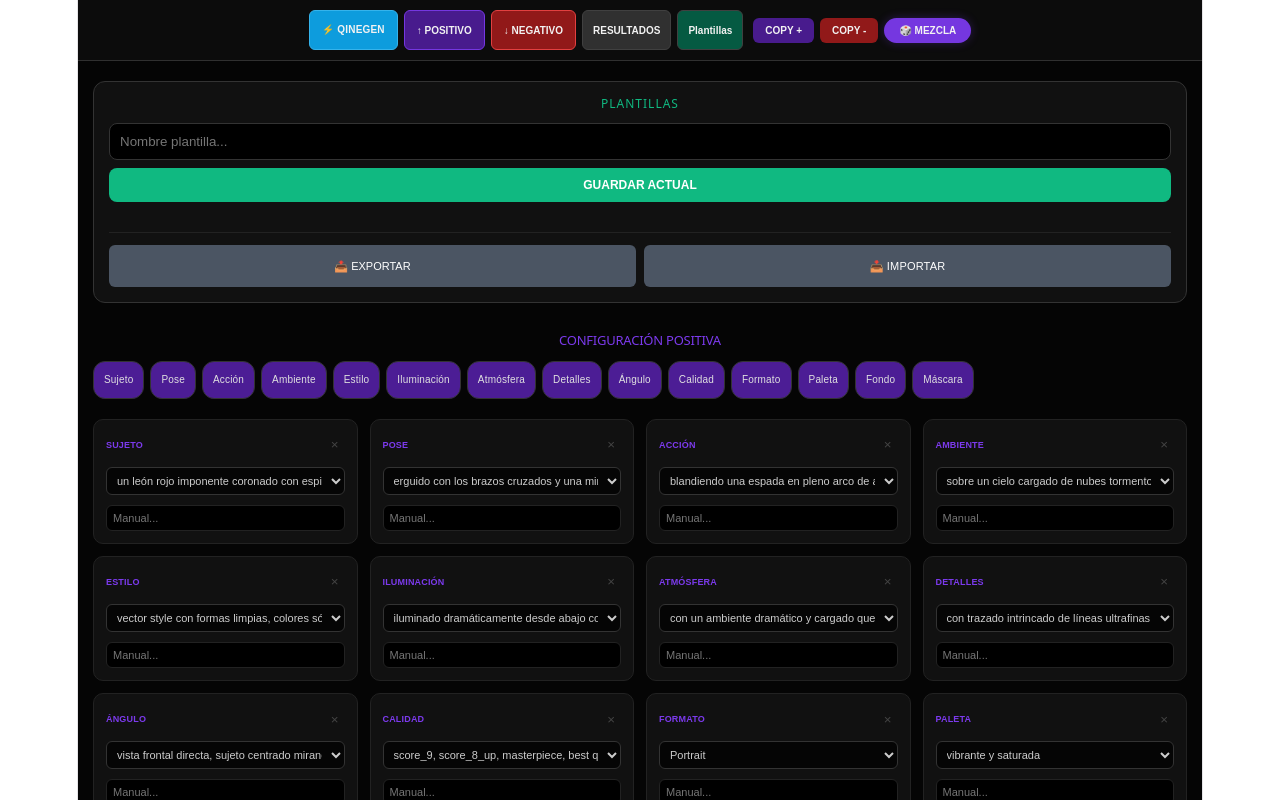
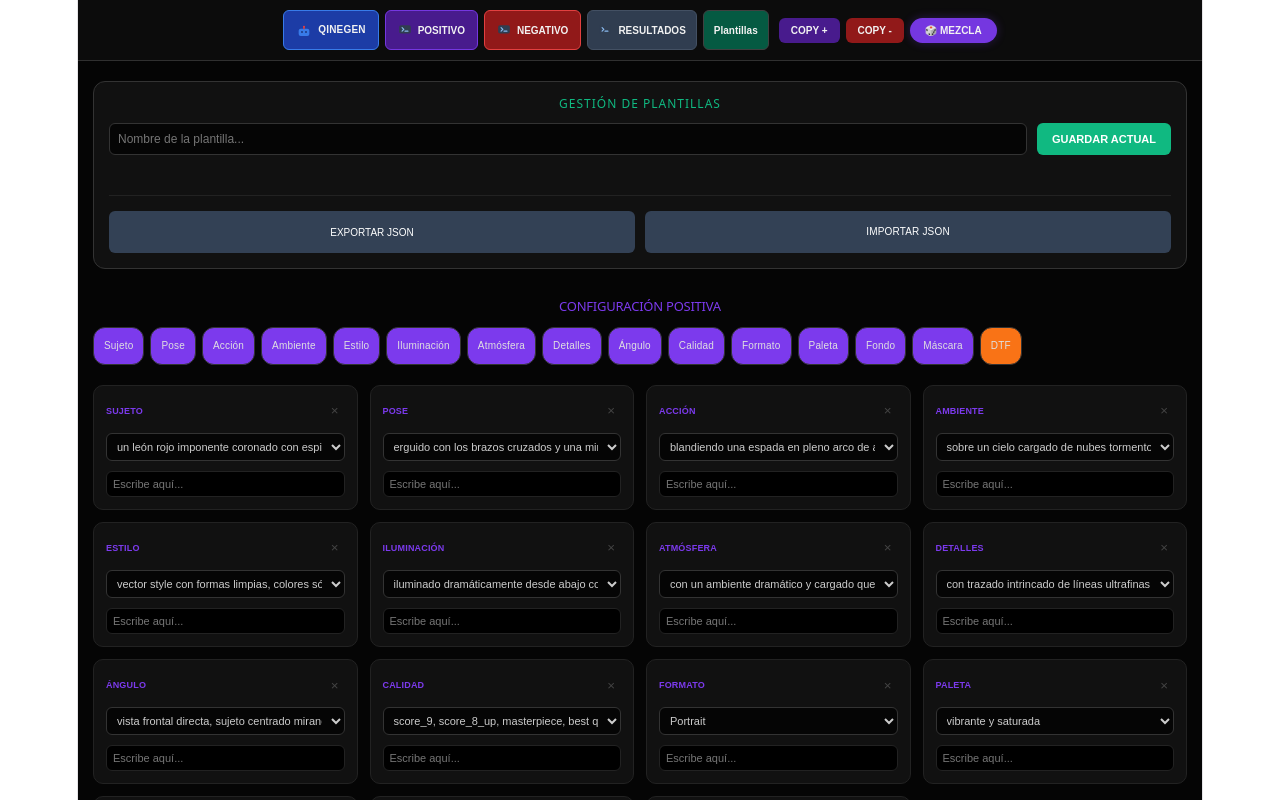
Before and after one commit to kpauquez/DTFGen, a React (Vite) app: page / in a window 1280 px wide. Both pictures are taken after a click on the button "Plantillas". Shown: the top 800 px of the page. Built offline with nearby package versions, Linux system fonts and the light colour scheme.

Commit message:
Add files via upload

```diff
--- a/src/App.jsx
+++ b/src/App.jsx
@@ -1,11 +1,31 @@
 import { useState, useEffect, useRef } from "react";
 
-// Categorías Positivas
+// Componentes de Iconos SVG
+const BotIcon = ({ size = 16, color = "#fff" }) => (
+  <svg width={size} height={size} viewBox="0 0 24 24" fill="none" style={{ marginRight: "6px" }}>
+    <rect x="4" y="10" width="16" height="11" rx="3" fill="#3b82f6" />
+    <circle cx="9" cy="15" r="1.5" fill="#1e3a8a" />
+    <circle cx="15" cy="15" r="1.5" fill="#1e3a8a" />
+    <path d="M12 7V10" stroke="#ef4444" strokeWidth="2" strokeLinecap="round" />
+    <circle cx="12" cy="7" r="1.5" fill="#ef4444" />
+  </svg>
+);
+
+const PromptIcon = ({ size = 14, color = "#fff" }) => (
+  <svg width={size} height={size} viewBox="0 0 24 24" fill="none" style={{ marginRight: "6px" }}>
+    <rect x="2" y="4" width="20" height="14" rx="3" fill="#334155" />
+    <path d="M7 8L10 11L7 14" stroke="#93c5fd" strokeWidth="2" strokeLinecap="round" strokeLinejoin="round" />
+    <line x1="12" y1="14" x2="17" y2="14" stroke="#93c5fd" strokeWidth="2" strokeLinecap="round" />
+  </svg>
+);
+
+// Categorías Positivas - SE AGREGA DTF
 const HMR_LABELS = {
   sujeto: "Sujeto", pose: "Pose", accion: "Acción", ambiente: "Ambiente",
   estilo: "Estilo", iluminacion: "Iluminación", atmosfera: "Atmósfera",
   detalles: "Detalles", angulo: "Ángulo", calidad: "Calidad",
-  formato: "Formato", paleta: "Paleta", fondo: "Fondo", mascara: "Máscara"
+  formato: "Formato", paleta: "Paleta", fondo: "Fondo", mascara: "Máscara",
+  dtf: "DTF" // Nueva categoría
 };
 
 // Categorías Negativas
@@ -18,7 +38,15 @@ const NEGATIVE_LABELS = {
   n_texto: "💬 Texto y Marcas"
 };
 
-const MULTI_SELECT_CATS = ["fondo", "mascara", "n_calidad", "n_anatomia", "n_rostro", "n_estilo", "n_composicion", "n_texto"];
+// SE AGREGA "dtf" A MULTI_SELECT_CATS
+const MULTI_SELECT_CATS = ["dtf", "fondo", "mascara", "n_calidad", "n_anatomia", "n_rostro", "n_estilo", "n_composicion", "n_texto"];
+
+// Paleta de colores por categoría
+const GET_COLOR = (key) => {
+  if (key === "dtf") return "#f97316"; // Naranja para DTF
+  if (NEGATIVE_LABELS[key]) return "#ef4444"; // Rojo para negativos
+  return "#7c3aed"; // Violeta para el resto de positivos
+};
 
 const App = () => {
   const [bank, setBank] = useState(null);
@@ -33,7 +61,6 @@ const App = () => {
   const [templateName, setTemplateName] = useState("");
   const [showTemplates, setShowTemplates] = useState(false);
 
-  // Referencias para el scroll
   const posSectionRef = useRef(null);
   const negSectionRef = useRef(null);
   const resultsSectionRef = useRef(null);
@@ -44,6 +71,7 @@ const App = () => {
       .then(data => {
         const fullData = {
           ...data,
+          dtf: data.dtf || [   "masterpiece", "modern graphic illustration", "poster style", "transparent background", "centered composition", "vector style", "sticker design",  "flat design", "flat color", "thick white outline", "sharp outlines", "solid palette", "clean composition", "clean shapes", "sharp design", "bold lines", "clean lines", "white background", "isolated white", "high contrast", "vivid colors"],
           n_calidad: ["baja calidad", "borroso", "pixelado", "ruido", "granulado", "desenfocado"],
           n_anatomia: ["mala anatomía", "deformado", "extremidades extra", "dedos extra", "manos malformadas", "proporciones incorrectas"],
           n_rostro: ["feo", "rostro deformado", "ojos malos", "ojos bizcos", "dientes malos"],
@@ -94,10 +122,7 @@ const App = () => {
       const elementPosition = elementRect - bodyRect;
       const offsetPosition = elementPosition - offset;
 
-      window.scrollTo({
-        top: offsetPosition,
-        behavior: "smooth"
-      });
+      window.scrollTo({ top: offsetPosition, behavior: "smooth" });
     }
   };
 
@@ -177,12 +202,6 @@ const App = () => {
     localStorage.setItem("hmr_templates", JSON.stringify(updated));
   };
 
-  const renameTemplate = (id, newName) => {
-    const updated = templates.map(t => t.id === id ? { ...t, name: newName } : t);
-    setTemplates(updated);
-    localStorage.setItem("hmr_templates", JSON.stringify(updated));
-  };
-
   const exportTemplates = () => {
     const dataStr = "data:text/json;charset=utf-8," + encodeURIComponent(JSON.stringify(templates));
     const downloadAnchorNode = document.createElement('a');
@@ -214,62 +233,37 @@ const App = () => {
   return (
     <div style={{ backgroundColor: "#050505", minHeight: "100vh", color: "#e0e0e0", fontFamily: "sans-serif" }}>
 
-      {/* MENÚ SUPERIOR FLOTANTE */}
       <nav style={{
-        position: "sticky",
-        top: 0,
-        zIndex: 1000,
-        backgroundColor: "rgba(15, 15, 15, 0.9)",
-        backdropFilter: "blur(12px)",
-        borderBottom: "1px solid #333",
-        padding: "10px 15px",
-        display: "flex",
-        flexWrap: "wrap",
-        justifyContent: "center",
-        alignItems: "center",
-        gap: "10px",
-        opacity: 0.95
+        position: "sticky", top: 0, zIndex: 1000, backgroundColor: "rgba(15, 15, 15, 0.9)",
+        backdropFilter: "blur(12px)", borderBottom: "1px solid #333", padding: "10px 15px",
+        display: "flex", flexWrap: "wrap", justifyContent: "center", alignItems: "center",
+        gap: "10px", opacity: 0.95
       }}>
         <div style={{ display: "flex", gap: "6px", flexWrap: "wrap", justifyContent: "center" }}>
-          {/* BOTÓN QINEGEN */}
-          <a
-            href="https://perchance.org/qinegen"
-            target="_blank"
-            rel="noopener noreferrer"
-            style={{
-              textDecoration: "none",
-              backgroundColor: "#0ea5e9",
-              color: "#fff",
-              border: "1px solid #38bdf8",
-              padding: "6px 12px",
-              borderRadius: "6px",
-              fontSize: "10px",
-              cursor: "pointer",
-              fontWeight: "bold",
-              display: "flex",
-              alignItems: "center"
-            }}
+          <a href="https://perchance.org/qinegen" target="_blank" rel="noopener noreferrer"
+            style={{ textDecoration: "none", backgroundColor: "#1e40af", color: "#fff", border: "1px solid #3b82f6", padding: "6px 12px", borderRadius: "6px", fontSize: "10px", cursor: "pointer", fontWeight: "bold", display: "flex", alignItems: "center" }}
           >
-            ⚡ QINEGEN
+            <BotIcon /> QINEGEN
           </a>
-          <button
-            onClick={() => scrollToSection(posSectionRef)}
-            style={{ backgroundColor: "#4c1d95", color: "#fff", border: "1px solid #7c3aed", padding: "6px 12px", borderRadius: "6px", fontSize: "10px", cursor: "pointer", fontWeight: "bold" }}
+
+          <button onClick={() => scrollToSection(posSectionRef)}
+            style={{ backgroundColor: "#4c1d95", color: "#fff", border: "1px solid #7c3aed", padding: "6px 12px", borderRadius: "6px", fontSize: "10px", cursor: "pointer", fontWeight: "bold", display: "flex", alignItems: "center" }}
           >
-            ↑ POSITIVO
+            <PromptIcon /> POSITIVO
           </button>
-          <button
-            onClick={() => scrollToSection(negSectionRef)}
-            style={{ backgroundColor: "#991b1b", color: "#fff", border: "1px solid #ef4444", padding: "6px 12px", borderRadius: "6px", fontSize: "10px", cursor: "pointer", fontWeight: "bold" }}
+
+          <button onClick={() => scrollToSection(negSectionRef)}
+            style={{ backgroundColor: "#991b1b", color: "#fff", border: "1px solid #ef4444", padding: "6px 12px", borderRadius: "6px", fontSize: "10px", cursor: "pointer", fontWeight: "bold", display: "flex", alignItems: "center" }}
           >
-            ↓ NEGATIVO
+            <PromptIcon /> NEGATIVO
           </button>
-          <button
-            onClick={() => scrollToSection(resultsSectionRef)}
-            style={{ backgroundColor: "#333", color: "#fff", border: "1px solid #444", padding: "6px 10px", borderRadius: "6px", fontSize: "10px", cursor: "pointer", fontWeight: "bold" }}
+
+          <button onClick={() => scrollToSection(resultsSectionRef)}
+            style={{ backgroundColor: "#334155", color: "#fff", border: "1px solid #475569", padding: "6px 10px", borderRadius: "6px", fontSize: "10px", cursor: "pointer", fontWeight: "bold", display: "flex", alignItems: "center" }}
           >
-            RESULTADOS
+            <PromptIcon /> RESULTADOS
           </button>
+
           <button onClick={handleToggleTemplates} style={{ backgroundColor: showTemplates ? "#065f46" : "#111", color: "#fff", border: "1px solid #444", padding: "6px 10px", borderRadius: "6px", fontSize: "10px", cursor: "pointer", fontWeight: "bold" }}>
             Plantillas
           </button>
@@ -290,33 +284,43 @@ const App = () => {
 
       <div style={{ padding: "20px 15px" }}>
 
-        {/* PLANTILLAS */}
+        {/* SECCIÓN DE PLANTILLAS CORREGIDA */}
         {showTemplates && (
           <div style={{ backgroundColor: "#111", padding: "15px", borderRadius: "12px", border: "1px solid #333", marginBottom: "30px" }}>
-            <h2 style={{ fontSize: "12px", color: "#10b981", marginBottom: "12px", letterSpacing: "1px" }}>PLANTILLAS</h2>
-            <div style={{ display: "flex", gap: "8px", marginBottom: "15px", flexDirection: "column" }}>
-              <input type="text" placeholder="Nombre plantilla..." value={templateName} onChange={(e) => setTemplateName(e.target.value)}
-                style={{ width: "100%", padding: "10px", backgroundColor: "#000", border: "1px solid #333", color: "#fff", borderRadius: "8px", boxSizing: "border-box" }} />
-              <button onClick={saveTemplate} style={{ backgroundColor: "#10b981", color: "#fff", border: "none", padding: "10px", borderRadius: "8px", cursor: "pointer", fontWeight: "bold", fontSize: "12px" }}>
+            <h2 style={{ fontSize: "12px", color: "#10b981", marginBottom: "12px", letterSpacing: "1px" }}>GESTIÓN DE PLANTILLAS</h2>
+
+            <div style={{ display: "flex", gap: "10px", marginBottom: "20px" }}>
+              <input
+                type="text"
+                placeholder="Nombre de la plantilla..."
+                value={templateName}
+                onChange={(e) => setTemplateName(e.target.value)}
+                style={{ flex: 1, backgroundColor: "#050505", border: "1px solid #333", padding: "8px", borderRadius: "6px", color: "#fff", fontSize: "12px" }}
+              />
+              <button onClick={saveTemplate} style={{ backgroundColor: "#10b981", color: "#fff", border: "none", padding: "8px 15px", borderRadius: "6px", cursor: "pointer", fontWeight: "bold", fontSize: "11px" }}>
                 GUARDAR ACTUAL
               </button>
             </div>
-            <div style={{ display: "grid", gridTemplateColumns: "repeat(auto-fill, minmax(140px, 1fr))", gap: "8px", marginBottom: "15px" }}>
+
+            <div style={{ display: "grid", gridTemplateColumns: "repeat(auto-fill, minmax(180px, 1fr))", gap: "10px", marginBottom: "20px" }}>
               {templates.map(t => (
-                <div key={t.id} style={{ backgroundColor: "#1a1a1a", padding: "8px", borderRadius: "8px", border: "1px solid #333" }}>
-                  <input type="text" value={t.name} onChange={(e) => renameTemplate(t.id, e.target.value)} style={{ backgroundColor: "transparent", border: "none", color: "#10b981", fontSize: "11px", fontWeight: "bold", width: "100%", marginBottom: "5px" }} />
+                <div key={t.id} style={{ backgroundColor: "#1a1a1a", padding: "10px", borderRadius: "8px", border: "1px solid #222", display: "flex", flexDirection: "column", gap: "8px" }}>
+                  <span style={{ fontSize: "11px", fontWeight: "bold", color: "#ddd", whiteSpace: "nowrap", overflow: "hidden", textOverflow: "ellipsis" }}>{t.name}</span>
                   <div style={{ display: "flex", gap: "4px" }}>
-                    <button onClick={() => loadTemplate(t)} style={{ flex: 1, background: "#059669", color: "white", border: "none", padding: "5px", borderRadius: "4px", fontSize: "9px" }}>CARGAR</button>
-                    <button onClick={() => deleteTemplate(t.id)} style={{ flex: 1, background: "#dc2626", color: "white", border: "none", padding: "5px", borderRadius: "4px", fontSize: "9px" }}>X</button>
+                    <button onClick={() => loadTemplate(t)} style={{ flex: 1, backgroundColor: "#1e40af", color: "#fff", border: "none", padding: "5px", borderRadius: "4px", fontSize: "9px", cursor: "pointer" }}>CARGAR</button>
+                    <button onClick={() => deleteTemplate(t.id)} style={{ backgroundColor: "#991b1b", color: "#fff", border: "none", padding: "5px 8px", borderRadius: "4px", fontSize: "9px", cursor: "pointer" }}>✕</button>
                   </div>
                 </div>
               ))}
             </div>
-            <div style={{ display: "flex", gap: "8px", borderTop: "1px solid #222", paddingTop: "12px" }}>
-              <button onClick={exportTemplates} style={{ flex: 1, backgroundColor: "#4b5563", color: "#fff", border: "none", padding: "8px", borderRadius: "6px", cursor: "pointer", fontSize: "11px" }}>📤 EXPORTAR</button>
-              <label style={{ flex: 1, backgroundColor: "#4b5563", color: "#fff", border: "none", padding: "8px", borderRadius: "6px", cursor: "pointer", fontSize: "11px", textAlign: "center" }}>
-                📥 IMPORTAR
-                <input type="file" onChange={importTemplates} style={{ display: "none" }} accept=".json" />
+
+            <div style={{ display: "flex", gap: "10px", borderTop: "1px solid #222", paddingTop: "15px" }}>
+              <button onClick={exportTemplates} style={{ flex: 1, backgroundColor: "#334155", color: "#fff", border: "none", padding: "8px", borderRadius: "6px", fontSize: "10px", cursor: "pointer" }}>
+                EXPORTAR JSON
+              </button>
+              <label style={{ flex: 1, backgroundColor: "#334155", color: "#fff", padding: "8px", borderRadius: "6px", fontSize: "10px", cursor: "pointer", textAlign: "center" }}>
+                IMPORTAR JSON
+                <input type="file" accept=".json" onChange={importTemplates} style={{ display: "none" }} />
               </label>
             </div>
           </div>
@@ -326,14 +330,23 @@ const App = () => {
           <h2 style={{ fontSize: "13px", color: "#7c3aed", marginBottom: "12px" }}>CONFIGURACIÓN POSITIVA</h2>
           <div style={{ display: "flex", flexWrap: "wrap", gap: "6px", marginBottom: "20px" }}>
             {Object.keys(HMR_LABELS).map(key => (
-              <div key={key} onClick={() => toggleCategory(key)} style={{ padding: "5px 10px", borderRadius: "12px", fontSize: "10px", cursor: "pointer", backgroundColor: hmrCards[key]?.active ? "#4c1d95" : "#111", border: "1px solid #333" }}>
+              <div key={key} onClick={() => toggleCategory(key)}
+                style={{
+                  padding: "5px 10px",
+                  borderRadius: "12px",
+                  fontSize: "10px",
+                  cursor: "pointer",
+                  backgroundColor: hmrCards[key]?.active ? GET_COLOR(key) : "#111",
+                  border: "1px solid #333",
+                  transition: "all 0.2s"
+                }}>
                 {HMR_LABELS[key]}
               </div>
             ))}
           </div>
           <div style={{ display: "grid", gridTemplateColumns: "repeat(auto-fill, minmax(240px, 1fr))", gap: "12px", marginBottom: "40px" }}>
             {Object.keys(HMR_LABELS).map(key => hmrCards[key]?.active && (
-              <Card key={key} id={key} label={HMR_LABELS[key]} hmrCards={hmrCards} bank={bank} toggleCategory={toggleCategory} handleMultiSelect={handleMultiSelect} setHmrCards={setHmrCards} color="#7c3aed" />
+              <Card key={key} id={key} label={HMR_LABELS[key]} hmrCards={hmrCards} bank={bank} toggleCategory={toggleCategory} handleMultiSelect={handleMultiSelect} setHmrCards={setHmrCards} color={GET_COLOR(key)} />
             ))}
           </div>
         </div>
@@ -354,6 +367,7 @@ const App = () => {
           </div>
         </div>
 
+        {/* Sección de resultados */}
         <div ref={resultsSectionRef} style={{ marginTop: "40px", padding: "20px", backgroundColor: "#0f0f0f", borderRadius: "15px", border: "2px solid #333" }}>
           <div style={{ display: "flex", flexDirection: "column", gap: "20px" }}>
             <div style={{ width: "100%" }}>
@@ -382,7 +396,7 @@ const Card = ({ id, label, hmrCards, bank, toggleCategory, handleMultiSelect, se
   const clearManual = () => setHmrCards(prev => ({ ...prev, [id]: { ...prev[id], manual: "" } }));
 
   return (
-    <div style={{ background: isNeg ? "#1a0a0a" : "#111", border: `1px solid ${isNeg ? "#991b1b44" : "#222"}`, borderRadius: "10px", padding: "12px", boxSizing: "border-box" }}>
+    <div style={{ background: isNeg ? "#1a0a0a" : "#111", border: `1px solid ${isManualActive ? color : isNeg ? "#991b1b44" : "#222"}`, borderRadius: "10px", padding: "12px", boxSizing: "border-box", transition: "border 0.3s" }}>
       <div style={{ display: "flex", justifyContent: "space-between", marginBottom: "8px" }}>
         <span style={{ fontSize: "9px", color: color, fontWeight: "bold" }}>{label.toUpperCase()}</span>
         <button onClick={() => toggleCategory(id)} style={{ background: "none", border: "none", color: "#444", cursor: "pointer" }}>×</button>
@@ -390,10 +404,10 @@ const Card = ({ id, label, hmrCards, bank, toggleCategory, handleMultiSelect, se
       {!isManualActive && (
         <div style={{ marginBottom: "8px" }}>
           {MULTI_SELECT_CATS.includes(id) ? (
-            <div style={{ maxHeight: "100px", overflowY: "auto" }}>
+            <div style={{ maxHeight: "100px", overflowY: "auto", paddingRight: "5px" }}>
               {bank[id]?.map((opt, i) => (
-                <label key={i} style={{ display: "flex", alignItems: "center", gap: "6px", padding: "3px 0", fontSize: "11px", cursor: "pointer" }}>
-                  <input type="checkbox" checked={hmrCards[id].selected.includes(opt)} onChange={() => handleMultiSelect(id, opt)} />
+                <label key={i} style={{ display: "flex", alignItems: "center", gap: "6px", padding: "4px 0", fontSize: "11px", cursor: "pointer", color: hmrCards[id].selected.includes(opt) ? color : "#ccc" }}>
+                  <input type="checkbox" checked={hmrCards[id].selected.includes(opt)} onChange={() => handleMultiSelect(id, opt)} style={{ accentColor: color }} />
                   {opt}
                 </label>
               ))}
@@ -406,7 +420,7 @@ const Card = ({ id, label, hmrCards, bank, toggleCategory, handleMultiSelect, se
         </div>
       )}
       <div style={{ position: "relative" }}>
-        <input type="text" placeholder="Manual..." value={hmrCards[id].manual} onChange={(e) => setHmrCards(prev => ({...prev, [id]: {...prev[id], manual: e.target.value}}))} style={{ width: "100%", padding: "6px 25px 6px 6px", backgroundColor: "#000", color: isNeg ? "#f87171" : "#a78bfa", border: isManualActive ? `1px solid ${color}` : "1px solid #222", borderRadius: "6px", fontSize: "11px", boxSizing: "border-box" }} />
+        <input type="text" placeholder="Escribe aquí..." value={hmrCards[id].manual} onChange={(e) => setHmrCards(prev => ({...prev, [id]: {...prev[id], manual: e.target.value}}))} style={{ width: "100%", padding: "6px 25px 6px 6px", backgroundColor: "#000", color: color, border: isManualActive ? `1px solid ${color}` : "1px solid #222", borderRadius: "6px", fontSize: "11px", boxSizing: "border-box" }} />
         {isManualActive && <button onClick={clearManual} style={{ position: "absolute", right: "6px", top: "50%", transform: "translateY(-50%)", background: "none", border: "none", color: color, cursor: "pointer" }}>×</button>}
       </div>
     </div>
```
